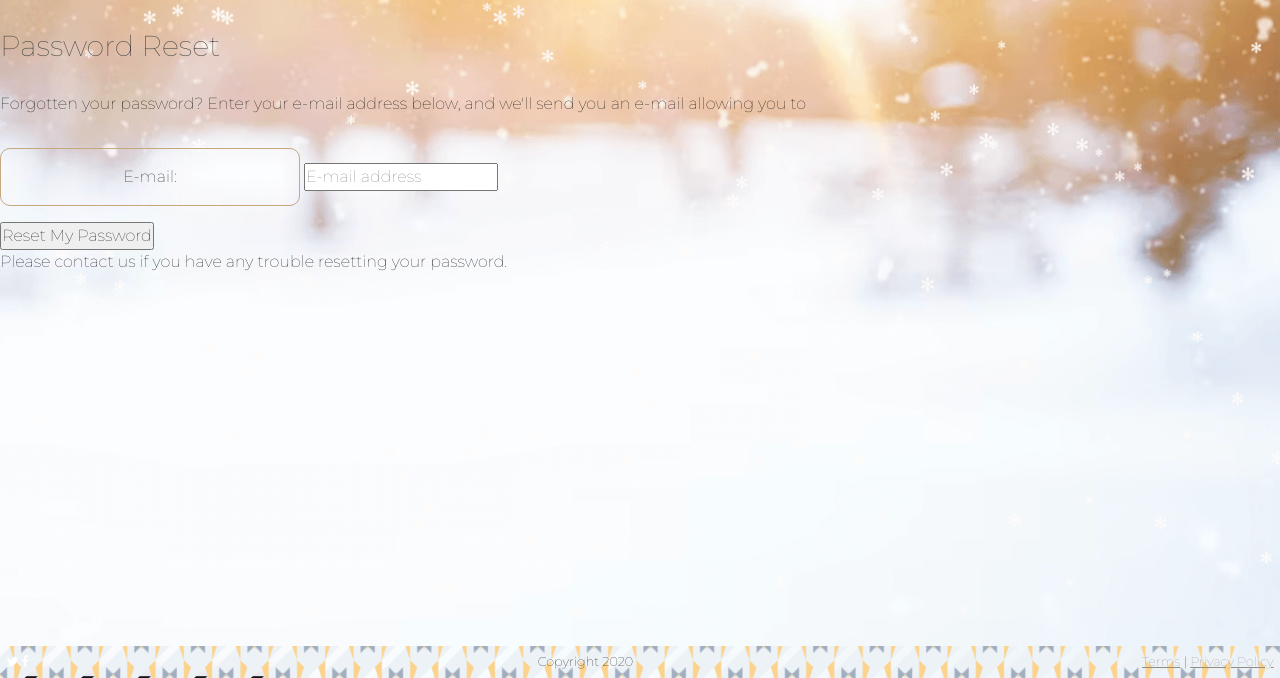
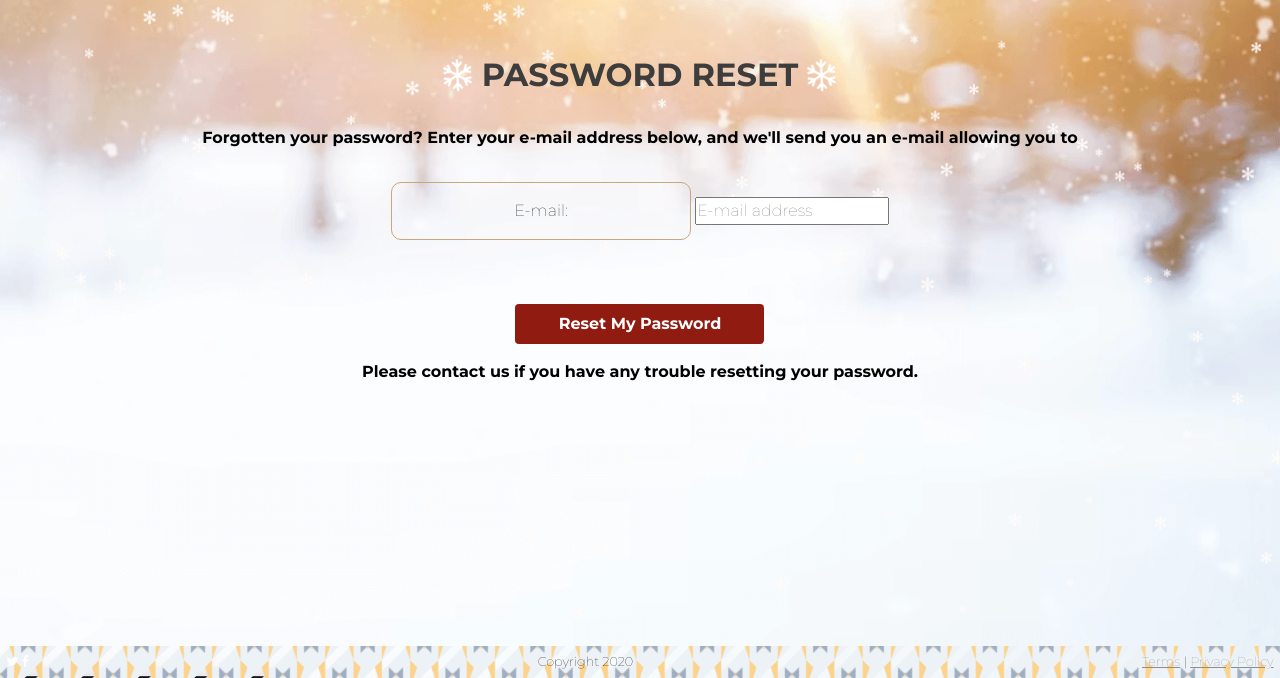
Before and after one commit to alissatroiano/team-4-hackathon, a Django app: page /accounts/password/reset/ in a window 1280 px wide. Shown: the part 122-800 px from the top of the page. Run offline with Django 3.2, Linux system fonts and the light colour scheme; some libraries are stand-ins or nearby versions; some web fonts are replaced.

Commit message:
Edit layout and positioning of password reset page

```diff
--- a/covidxmas/templates/account/password_reset.html
+++ b/covidxmas/templates/account/password_reset.html
@@ -3,24 +3,36 @@
 
 {% load i18n %}
 {% load account %}
+{% load static %}
 
 {% block head_title %}{% trans "Password Reset" %}{% endblock %}
 
 {% block content %}
 
-<h1>{% trans "Password Reset" %}</h1>
+<div class="password-reset-container container rounded-3 p-2 d-flex flex-column align-items-center justify-content-center mt-3 pb-4 mb-5">
+    <h1 class="text-center text-uppercase fw-bold fs-2"><i class="fa fa-snowflake-o snowflake-icon" aria-hidden="true"></i>
+        {% trans "Password Reset" %}
+        <i class="fa fa-snowflake-o snowflake-icon" aria-hidden="true"></i>
+    </h1>
     {% if user.is_authenticated %}
     {% include "account/snippets/already_logged_in.html" %}
     {% endif %}
 
-<p>Forgotten your password? Enter your e-mail address below, and we'll send you an e-mail allowing you to
+    <p class="fw-bold text-center">Forgotten your password? Enter your e-mail address below, and we'll send you an e-mail allowing you to
     </p>
 
-<form method="POST" action="{% url 'account_reset_password' %}" class="password_reset">
+    <form method="POST" action="{% url 'account_reset_password' %}" class="password_reset d-flex justify-content-start flex-column mb-3">
         {% csrf_token %}
         {{ form.as_p }}
-    <input type="submit" value="{% trans 'Reset My Password' %}" />
+        <div class="button-container w-100 text-center mt-4">
+            <input type="submit" class="mt-4 w-50 p-2 rounded-2 fw-bold forgot-btn" value="{% trans 'Reset My Password' %}"
+            style="background-color: var(--primary-colour);
+                    border: none; color: white;" />
+        </div>
     </form>
 
-<p>{% blocktrans %}Please contact us if you have any trouble resetting your password.{% endblocktrans %}</p>
+    <p class="fw-bold text-center">{% blocktrans %}Please contact us if you have any trouble resetting your password.{% endblocktrans %}</p>
+
+</div>
+
 {% endblock %}
```
Lines whose indentation alone changed are shown as unchanged.
